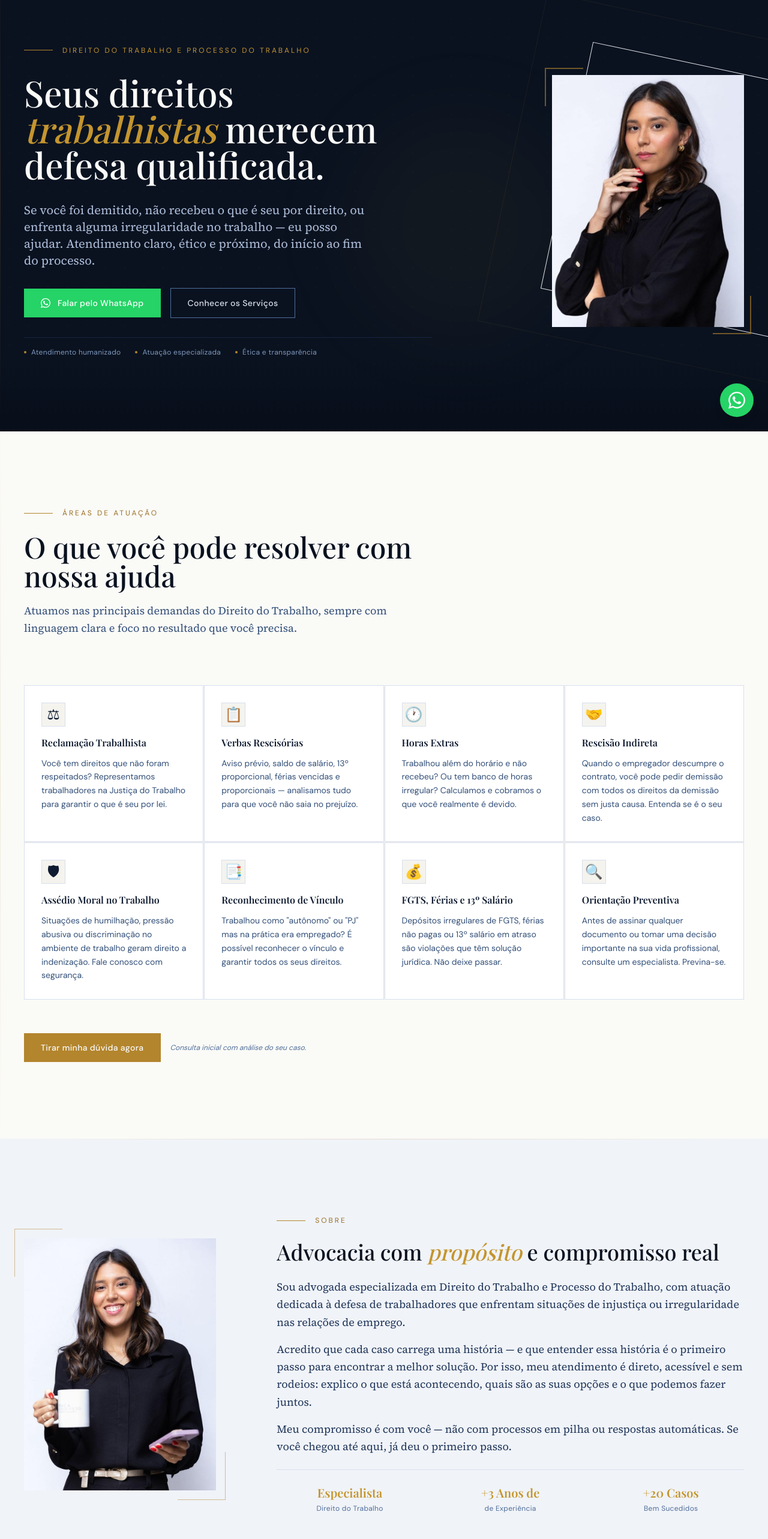
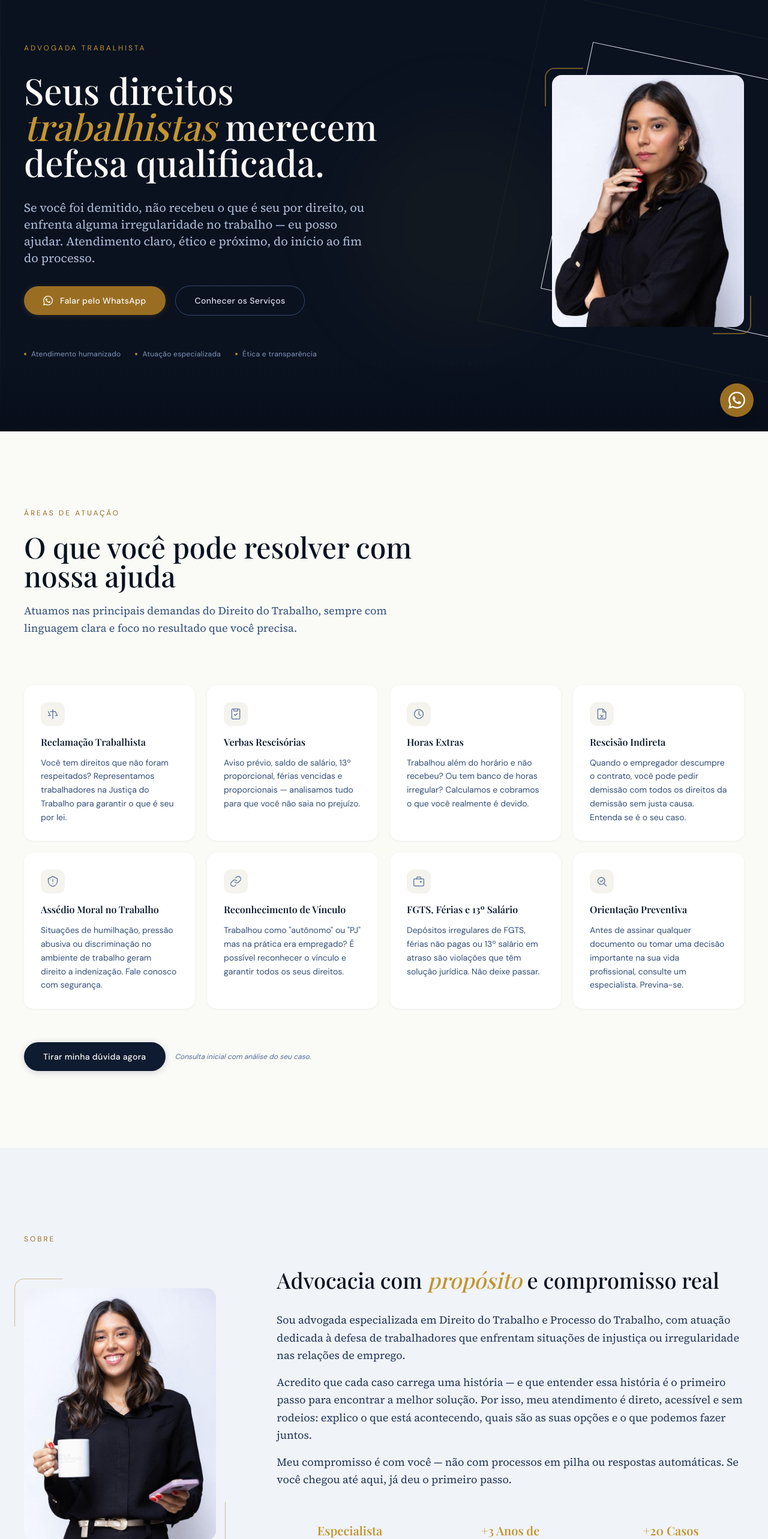
Before and after one commit to edugmenes/site-adv-leticia, a React (Vite) app: page / in a window 1280 px wide. Shown: the part 81-2646 px from the top of the page at 60% size. Built offline with nearby package versions, Linux system fonts and the light colour scheme; the HTML template or start-up script is replaced by a standard one; a web font is replaced by a local one.

Commit message:
UI changes

```diff
--- a/src/components/About.jsx
+++ b/src/components/About.jsx
@@ -21,39 +21,32 @@ export default function About() {
   return (
     <section
       id="sobre"
-      className="relative py-24 md:py-32 bg-navy-50"
+      className="relative min-h-screen flex items-center bg-navy-50"
       aria-labelledby="sobre-heading"
     >
-      {/* Top rule */}
-      <div
-        className="absolute top-0 left-0 right-0 h-px bg-gradient-to-r from-transparent via-gold-500/20 to-transparent"
-        aria-hidden="true"
-      />
 
-      <div className="max-w-7xl mx-auto px-6 md:px-10">
+      <div className="max-w-7xl mx-auto px-6 md:px-10 pt-28 pb-20 md:pt-36 md:pb-28 w-full">
+        <span className="section-label block mb-10">Sobre</span>
+
         <div className="grid grid-cols-1 lg:grid-cols-12 gap-12 lg:gap-16 items-center">
 
           {/* LEFT — Photo block */}
           <div className="lg:col-span-4 flex justify-center lg:justify-start" aria-hidden="true">
-            <div  ref={imgRef} className="relative w-64 h-80 md:w-80 md:h-[420px] shrink-0 opacity-0">
-              <img
-                src={foto01}
-                alt="Dra. Letícia Bertolini — Advogada Trabalhista"
-                className="absolute inset-0 w-full h-full object-cover"
-              />
-              {/* Gold accent corners */}
-              <div className="absolute -bottom-4 -right-4 w-20 h-20 border-r border-b border-gold-500/50" />
-              <div className="absolute -top-4 -left-4 w-20 h-20 border-l border-t border-gold-500/50" />
+            <div ref={imgRef} className="relative w-64 h-80 md:w-80 md:h-[420px] shrink-0 opacity-0">
+              <div className="absolute inset-0 rounded-2xl overflow-hidden">
+                <img
+                  src={foto01}
+                  alt="Dra. Letícia Bertolini — Advogada Trabalhista"
+                  className="w-full h-full object-cover"
+                />
+              </div>
+              <div className="absolute -bottom-4 -right-4 w-20 h-20 border-r border-b border-gold-500/50 rounded-br-2xl" />
+              <div className="absolute -top-4 -left-4 w-20 h-20 border-l border-t border-gold-500/50 rounded-tl-2xl" />
             </div>
           </div>
 
           {/* RIGHT — Content */}
-          <div className="lg:col-span-8 space-y-6">
-            <div className="flex items-center gap-4">
-              <div className="gold-divider" />
-              <span className="section-label">Sobre</span>
-            </div>
-
+          <div className="lg:col-span-8 space-y-8">
             <h2
               id="sobre-heading"
               className="font-display text-3xl md:text-4xl font-medium text-navy-900 leading-tight"
@@ -61,7 +54,7 @@ export default function About() {
               Advocacia com <span className="italic text-gold-400">propósito</span> e compromisso real
             </h2>
 
-            <div className="space-y-4 font-body text-navy-600 text-lg leading-relaxed">
+            <div className="mt-12 space-y-4 font-body text-navy-600 text-lg leading-relaxed">
               <p>
                 Sou advogada especializada em Direito do Trabalho e Processo do Trabalho,
                 com atuação dedicada à defesa de trabalhadores que enfrentam situações de
@@ -80,9 +73,9 @@ export default function About() {
             </div>
 
             {/* Credentials bar — restrained */}
-            <div className="pt-6 border-t border-navy-100 grid sm:grid-cols-3 gap-6">
+            <div className="pt-6 grid sm:grid-cols-3 gap-6">
               {[
-                { value: 'Especialista', label: 'Direito do Trabalho' },
+                { value: 'Especialista', label: 'Direito do Trabalho e Processo do Trabalho' },
                 { value: '+3 Anos de', label: 'de Experiência' },
                 { value: '+20 Casos', label: 'Bem Sucedidos' },
               ].map(item => (
--- a/src/components/Footer.jsx
+++ b/src/components/Footer.jsx
@@ -2,9 +2,7 @@ const currentYear = new Date().getFullYear()
 
 export default function Footer() {
   return (
-    <footer className="bg-navy-900 border-t border-navy-700" role="contentinfo">
-      {/* Top rule accent */}
-      <div className="h-px bg-gradient-to-r from-transparent via-gold-500/30 to-transparent" aria-hidden="true" />
+    <footer className="bg-navy-900" role="contentinfo">
 
       <div className="max-w-7xl mx-auto px-6 md:px-10 py-14 md:py-16">
         <div className="grid grid-cols-1 sm:grid-cols-2 lg:grid-cols-3 gap-10 lg:gap-12">
@@ -101,7 +99,7 @@ export default function Footer() {
         </div>
 
         {/* Bottom bar */}
-        <div className="mt-12 pt-8 border-t border-navy-700 flex flex-col items-center gap-3 text-center sm:flex-row sm:justify-between sm:text-left">
+        <div className="mt-12 pt-8 border-t border-navy-800/60 flex flex-col items-center gap-3 text-center sm:flex-row sm:justify-between sm:text-left">
           <p className="font-sans text-xs text-navy-400">
             © {currentYear} Dra. Letícia Bertolini — Todos os direitos reservados.
           </p>
--- a/src/components/Hero.jsx
+++ b/src/components/Hero.jsx
@@ -33,10 +33,7 @@ export default function Hero() {
 
           {/* LEFT — content */}
           <div className="lg:col-span-7 space-y-8">
-            <div className="flex items-center gap-4 animate-fade-up" style={{ opacity: 0 }}>
-              <div className="gold-divider" />
-              <span className="section-label" style={{ color: '#C4952E' }}>Direito do Trabalho e Processo do Trabalho</span>
-            </div>
+            <span className="section-label animate-fade-up block" style={{ opacity: 0, color: '#C4952E' }}>Advogada Trabalhista</span>
 
             <h1
               className="font-display text-4xl sm:text-5xl md:text-6xl leading-[1.08] font-medium text-cream-50 text-balance animate-fade-up animate-delay-100"
@@ -77,7 +74,7 @@ export default function Hero() {
 
             {/* Trust bar */}
             <div
-              className="pt-4 border-t border-navy-700 flex flex-wrap gap-6 animate-fade-up animate-delay-400"
+              className="pt-6 flex flex-wrap gap-6 animate-fade-up animate-delay-400"
               style={{ opacity: 0 }}
             >
               {[
@@ -100,13 +97,15 @@ export default function Hero() {
             aria-hidden="true"
           >
             <div className="relative w-64 h-80 md:w-80 md:h-[420px]">
-              <img
-                src={foto03}
-                alt="Dra. Letícia Bertolini — Advogada Trabalhista"
-                className="absolute inset-0 w-full h-full object-cover"
-              />
-              <div className="absolute -bottom-3 -right-3 w-16 h-16 border-r-2 border-b-2 border-gold-500/60" />
-              <div className="absolute -top-3 -left-3 w-16 h-16 border-l-2 border-t-2 border-gold-500/60" />
+              <div className="absolute inset-0 rounded-2xl overflow-hidden">
+                <img
+                  src={foto03}
+                  alt="Dra. Letícia Bertolini — Advogada Trabalhista"
+                  className="w-full h-full object-cover"
+                />
+              </div>
+              <div className="absolute -bottom-3 -right-3 w-16 h-16 border-r-2 border-b-2 border-gold-500/60 rounded-br-2xl" />
+              <div className="absolute -top-3 -left-3 w-16 h-16 border-l-2 border-t-2 border-gold-500/60 rounded-tl-2xl" />
             </div>
           </div>
 
--- a/src/components/Navbar.jsx
+++ b/src/components/Navbar.jsx
@@ -88,7 +88,7 @@ export default function Navbar() {
               <a
                 href={link.href}
                 onClick={close}
-                className="block py-3 font-sans text-sm text-navy-200 hover:text-gold-400 transition-colors border-b border-navy-800"
+                className="block py-3 font-sans text-sm text-navy-200 hover:text-gold-400 transition-colors border-b border-navy-800/50"
               >
                 {link.label}
               </a>
--- a/src/components/Services.jsx
+++ b/src/components/Services.jsx
@@ -1,48 +1,107 @@
+const ScaleIcon = () => (
+  <svg viewBox="0 0 24 24" fill="none" stroke="currentColor" strokeWidth="1.5" strokeLinecap="round" strokeLinejoin="round" className="w-5 h-5">
+    <path d="M12 3v18M3 7l4 8H3m14-8 4 8h-4M3 15h4M17 15h4M7 7h10" />
+  </svg>
+)
+
+const ClipboardCheckIcon = () => (
+  <svg viewBox="0 0 24 24" fill="none" stroke="currentColor" strokeWidth="1.5" strokeLinecap="round" strokeLinejoin="round" className="w-5 h-5">
+    <rect x="8" y="2" width="8" height="4" rx="1" />
+    <path d="M8 2H6a2 2 0 0 0-2 2v16a2 2 0 0 0 2 2h12a2 2 0 0 0 2-2V4a2 2 0 0 0-2-2h-2" />
+    <path d="m9 13 2 2 4-4" />
+  </svg>
+)
+
+const ClockIcon = () => (
+  <svg viewBox="0 0 24 24" fill="none" stroke="currentColor" strokeWidth="1.5" strokeLinecap="round" strokeLinejoin="round" className="w-5 h-5">
+    <circle cx="12" cy="12" r="9" />
+    <path d="M12 7v5l3 3" />
+  </svg>
+)
+
+const FileXIcon = () => (
+  <svg viewBox="0 0 24 24" fill="none" stroke="currentColor" strokeWidth="1.5" strokeLinecap="round" strokeLinejoin="round" className="w-5 h-5">
+    <path d="M14 2H6a2 2 0 0 0-2 2v16a2 2 0 0 0 2 2h12a2 2 0 0 0 2-2V8z" />
+    <polyline points="14 2 14 8 20 8" />
+    <path d="m9.5 14.5 5 5M14.5 14.5l-5 5" />
+  </svg>
+)
+
+const ShieldAlertIcon = () => (
+  <svg viewBox="0 0 24 24" fill="none" stroke="currentColor" strokeWidth="1.5" strokeLinecap="round" strokeLinejoin="round" className="w-5 h-5">
+    <path d="M12 2 3 6.5V12c0 4.5 3.6 8.7 9 10 5.4-1.3 9-5.5 9-10V6.5L12 2z" />
+    <path d="M12 8v4M12 16h.01" />
+  </svg>
+)
+
+const LinkIcon = () => (
+  <svg viewBox="0 0 24 24" fill="none" stroke="currentColor" strokeWidth="1.5" strokeLinecap="round" strokeLinejoin="round" className="w-5 h-5">
+    <path d="M10 13a5 5 0 0 0 7.54.54l3-3a5 5 0 0 0-7.07-7.07l-1.72 1.71" />
+    <path d="M14 11a5 5 0 0 0-7.54-.54l-3 3a5 5 0 0 0 7.07 7.07l1.71-1.71" />
+  </svg>
+)
+
+const WalletIcon = () => (
+  <svg viewBox="0 0 24 24" fill="none" stroke="currentColor" strokeWidth="1.5" strokeLinecap="round" strokeLinejoin="round" className="w-5 h-5">
+    <path d="M20 7H4a2 2 0 0 0-2 2v10a2 2 0 0 0 2 2h16a2 2 0 0 0 2-2V9a2 2 0 0 0-2-2z" />
+    <path d="M16 7V5a2 2 0 0 0-2-2h-4a2 2 0 0 0-2 2v2" />
+    <circle cx="16" cy="13" r="1" fill="currentColor" />
+  </svg>
+)
+
+const SearchCheckIcon = () => (
+  <svg viewBox="0 0 24 24" fill="none" stroke="currentColor" strokeWidth="1.5" strokeLinecap="round" strokeLinejoin="round" className="w-5 h-5">
+    <circle cx="11" cy="11" r="7" />
+    <path d="m21 21-4.35-4.35" />
+    <path d="m8.5 11 2 2 4-4" />
+  </svg>
+)
+
 const services = [
   {
-    icon: '⚖',
+    icon: <ScaleIcon />,
     title: 'Reclamação Trabalhista',
     description:
       'Você tem direitos que não foram respeitados? Representamos trabalhadores na Justiça do Trabalho para garantir o que é seu por lei.',
   },
   {
-    icon: '📋',
+    icon: <ClipboardCheckIcon />,
     title: 'Verbas Rescisórias',
     description:
       'Aviso prévio, saldo de salário, 13º proporcional, férias vencidas e proporcionais — analisamos tudo para que você não saia no prejuízo.',
   },
   {
-    icon: '🕐',
+    icon: <ClockIcon />,
     title: 'Horas Extras',
     description:
       'Trabalhou além do horário e não recebeu? Ou tem banco de horas irregular? Calculamos e cobramos o que você realmente é devido.',
   },
   {
-    icon: '🤝',
+    icon: <FileXIcon />,
     title: 'Rescisão Indireta',
     description:
       'Quando o empregador descumpre o contrato, você pode pedir demissão com todos os direitos da demissão sem justa causa. Entenda se é o seu caso.',
   },
   {
-    icon: '🛡',
+    icon: <ShieldAlertIcon />,
     title: 'Assédio Moral no Trabalho',
     description:
       'Situações de humilhação, pressão abusiva ou discriminação no ambiente de trabalho geram direito a indenização. Fale conosco com segurança.',
   },
   {
-    icon: '📑',
+    icon: <LinkIcon />,
     title: 'Reconhecimento de Vínculo',
     description:
       'Trabalhou como "autônomo" ou "PJ" mas na prática era empregado? É possível reconhecer o vínculo e garantir todos os seus direitos.',
   },
   {
-    icon: '💰',
+    icon: <WalletIcon />,
     title: 'FGTS, Férias e 13º Salário',
     description:
       'Depósitos irregulares de FGTS, férias não pagas ou 13º salário em atraso são violações que têm solução jurídica. Não deixe passar.',
   },
   {
-    icon: '🔍',
+    icon: <SearchCheckIcon />,
     title: 'Orientação Preventiva',
     description:
       'Antes de assinar qualquer documento ou tomar uma decisão importante na sua vida profissional, consulte um especialista. Previna-se.',
@@ -56,19 +115,11 @@ export default function Services() {
       className="relative py-24 md:py-32 bg-cream-50"
       aria-labelledby="servicos-heading"
     >
-      {/* Left accent line */}
-      <div
-        className="absolute left-0 top-0 bottom-0 w-px bg-gradient-to-b from-transparent via-gold-500/15 to-transparent pointer-events-none"
-        aria-hidden="true"
-      />
 
       <div className="max-w-7xl mx-auto px-6 md:px-10">
         {/* Header */}
         <div className="mb-16 md:mb-20 max-w-2xl">
-          <div className="flex items-center gap-4 mb-6">
-            <div className="gold-divider" />
-            <span className="section-label">Áreas de Atuação</span>
-          </div>
+          <span className="section-label block mb-6">Áreas de Atuação</span>
           <h2
             id="servicos-heading"
             className="font-display text-3xl md:text-4xl lg:text-5xl font-medium text-navy-900 leading-tight mb-5"
@@ -82,7 +133,7 @@ export default function Services() {
         </div>
 
         {/* Grid */}
-        <div className="grid sm:grid-cols-2 lg:grid-cols-4 gap-px bg-cream-100">
+        <div className="grid sm:grid-cols-2 lg:grid-cols-4 gap-5">
           {services.map((service, i) => (
             <article
               key={service.title}
@@ -90,7 +141,7 @@ export default function Services() {
               style={{ animationDelay: `${i * 60}ms` }}
             >
               <div
-                className="text-2xl mb-4 w-10 h-10 flex items-center justify-center bg-cream-100 group-hover:bg-gold-500/10 border border-navy-100 group-hover:border-gold-500/40 transition-all duration-300"
+                className="mb-4 w-10 h-10 flex items-center justify-center bg-cream-100 group-hover:bg-gold-500/10 rounded-xl text-navy-400 group-hover:text-gold-500 transition-all duration-300"
                 aria-hidden="true"
               >
                 {service.icon}
@@ -111,7 +162,7 @@ export default function Services() {
             href="https://wa.me/5511959876073?text=Olá!%20Tenho%20uma%20dúvida%20sobre%20meus%20direitos%20trabalhistas."
             target="_blank"
             rel="noopener noreferrer"
-            className="btn-primary"
+            className="btn-primary !bg-navy-800 hover:!bg-navy-700 !shadow-[0_2px_12px_rgba(15,27,48,0.18)] hover:!shadow-[0_4px_20px_rgba(15,27,48,0.32)]"
             aria-label="Tirar dúvida pelo WhatsApp"
           >
             Tirar minha dúvida agora
--- a/src/components/WhatsAppFloat.jsx
+++ b/src/components/WhatsAppFloat.jsx
@@ -5,7 +5,7 @@ export default function WhatsAppFloat() {
       target="_blank"
       rel="noopener noreferrer"
       aria-label="Falar pelo WhatsApp"
-      className="fixed bottom-6 right-6 z-50 w-14 h-14 bg-[#25D366] hover:bg-[#20BC5A] rounded-full flex items-center justify-center shadow-lg hover:shadow-[0_0_28px_rgba(37,211,102,0.45)] transition-all duration-300 hover:scale-110 active:scale-100"
+      className="fixed bottom-6 right-6 z-50 w-14 h-14 bg-gold-600 hover:bg-gold-500 rounded-full flex items-center justify-center shadow-lg hover:shadow-[0_0_28px_rgba(179,133,45,0.4)] transition-all duration-300 hover:scale-110 active:scale-100"
     >
       <svg width="28" height="28" viewBox="0 0 24 24" fill="white" aria-hidden="true">
         <path d="M17.472 14.382c-.297-.149-1.758-.867-2.03-.967-.273-.099-.471-.148-.67.15-.197.297-.767.966-.94 1.164-.173.199-.347.223-.644.075-.297-.15-1.255-.463-2.39-1.475-.883-.788-1.48-1.761-1.653-2.059-.173-.297-.018-.458.13-.606.134-.133.298-.347.446-.52.149-.174.198-.298.298-.497.099-.198.05-.371-.025-.52-.075-.149-.669-1.612-.916-2.207-.242-.579-.487-.5-.669-.51-.173-.008-.371-.01-.57-.01-.198 0-.52.074-.792.372-.272.297-1.04 1.016-1.04 2.479 0 1.462 1.065 2.875 1.213 3.074.149.198 2.096 3.2 5.077 4.487.709.306 1.262.489 1.694.625.712.227 1.36.195 1.871.118.571-.085 1.758-.719 2.006-1.413.248-.694.248-1.289.173-1.413-.074-.124-.272-.198-.57-.347m-5.421 7.403h-.004a9.87 9.87 0 01-5.031-1.378l-.361-.214-3.741.982.998-3.648-.235-.374a9.86 9.86 0 01-1.51-5.26c.001-5.45 4.436-9.884 9.888-9.884 2.64 0 5.122 1.03 6.988 2.898a9.825 9.825 0 012.893 6.994c-.003 5.45-4.437 9.884-9.885 9.884m8.413-18.297A11.815 11.815 0 0012.05 0C5.495 0 .16 5.335.157 11.892c0 2.096.547 4.142 1.588 5.945L.057 24l6.305-1.654a11.882 11.882 0 005.683 1.448h.005c6.554 0 11.89-5.335 11.893-11.893a11.821 11.821 0 00-3.48-8.413z"/>
--- a/src/index.css
+++ b/src/index.css
@@ -37,41 +37,44 @@
     @apply w-12 h-px bg-gold-500;
   }
 
-  /* Primary button — used on light backgrounds */
+  /* Primary button — pill shape, used on light backgrounds */
   .btn-primary {
     @apply inline-flex items-center gap-2 bg-gold-500 hover:bg-gold-400 text-cream-50
-           font-sans font-medium text-sm tracking-wide px-7 py-3.5
+           font-sans font-medium text-sm tracking-wide px-8 py-3.5 rounded-full
            transition-all duration-300 ease-out
-           hover:shadow-[0_0_24px_rgba(179,133,45,0.35)]
+           shadow-[0_2px_12px_rgba(179,133,45,0.18)]
+           hover:shadow-[0_4px_20px_rgba(179,133,45,0.32)]
            active:scale-[0.98];
   }
 
-  /* Outline button — dark variant for hero (navy bg) */
+  /* Outline button — pill shape, dark variant for hero (navy bg) */
   .btn-outline {
-    @apply inline-flex items-center gap-2 border border-navy-400 hover:border-gold-500
+    @apply inline-flex items-center gap-2 border border-navy-400/60 hover:border-gold-500/70
            text-navy-100 hover:text-gold-400 font-sans font-medium text-sm tracking-wide
-           px-7 py-3.5 transition-all duration-300 ease-out;
+           px-8 py-3.5 rounded-full transition-all duration-300 ease-out;
   }
 
-  /* Outline button — light variant for cream sections */
+  /* Outline button — softer variant for cream sections */
   .btn-outline-light {
-    @apply inline-flex items-center gap-2 border border-navy-300 hover:border-gold-500
+    @apply inline-flex items-center gap-2 border border-navy-200 hover:border-gold-400
            text-navy-600 hover:text-gold-600 font-sans font-medium text-sm tracking-wide
-           px-7 py-3.5 transition-all duration-300 ease-out;
+           px-7 py-3.5 rounded-lg transition-all duration-300 ease-out;
   }
 
   .btn-whatsapp {
-    @apply inline-flex items-center gap-3 bg-[#25D366] hover:bg-[#20BC5A] text-white
-           font-sans font-medium text-sm tracking-wide px-7 py-3.5
+    @apply inline-flex items-center gap-3 bg-gold-600 hover:bg-gold-500 text-cream-50
+           font-sans font-medium text-sm tracking-wide px-8 py-3.5 rounded-full
            transition-all duration-300 ease-out
-           hover:shadow-[0_0_24px_rgba(37,211,102,0.3)]
+           shadow-[0_2px_12px_rgba(179,133,45,0.18)]
+           hover:shadow-[0_4px_20px_rgba(179,133,45,0.32)]
            active:scale-[0.98];
   }
 
-  /* Card — used on cream/light backgrounds */
+  /* Card — borderless, shadow-driven depth */
   .card-service {
-    @apply p-7 border border-navy-100 hover:border-gold-500/40
-           bg-white hover:bg-cream-50
+    @apply p-7 bg-white rounded-2xl
+           shadow-[0_1px_4px_rgba(15,27,48,0.06)]
+           hover:shadow-[0_6px_24px_rgba(15,27,48,0.09)]
            transition-all duration-300 ease-out cursor-default;
   }
 }
```
Also changed, not shown: src/components/Contact.jsx (+8 -15 lines), src/components/Differentials.jsx (+2 -16 lines), public/about.txt, 1 other file (tests, documents, lock files or other folders).
